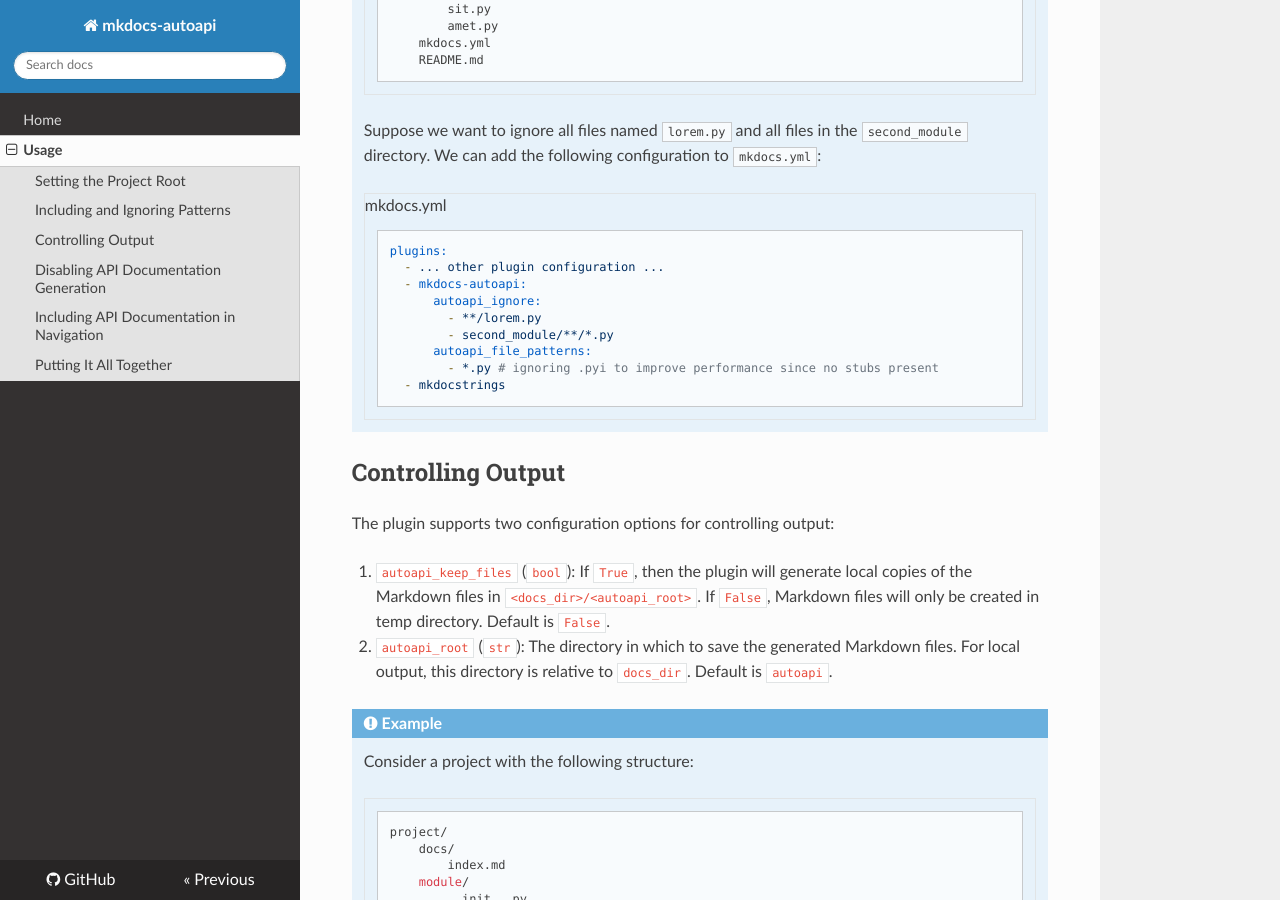
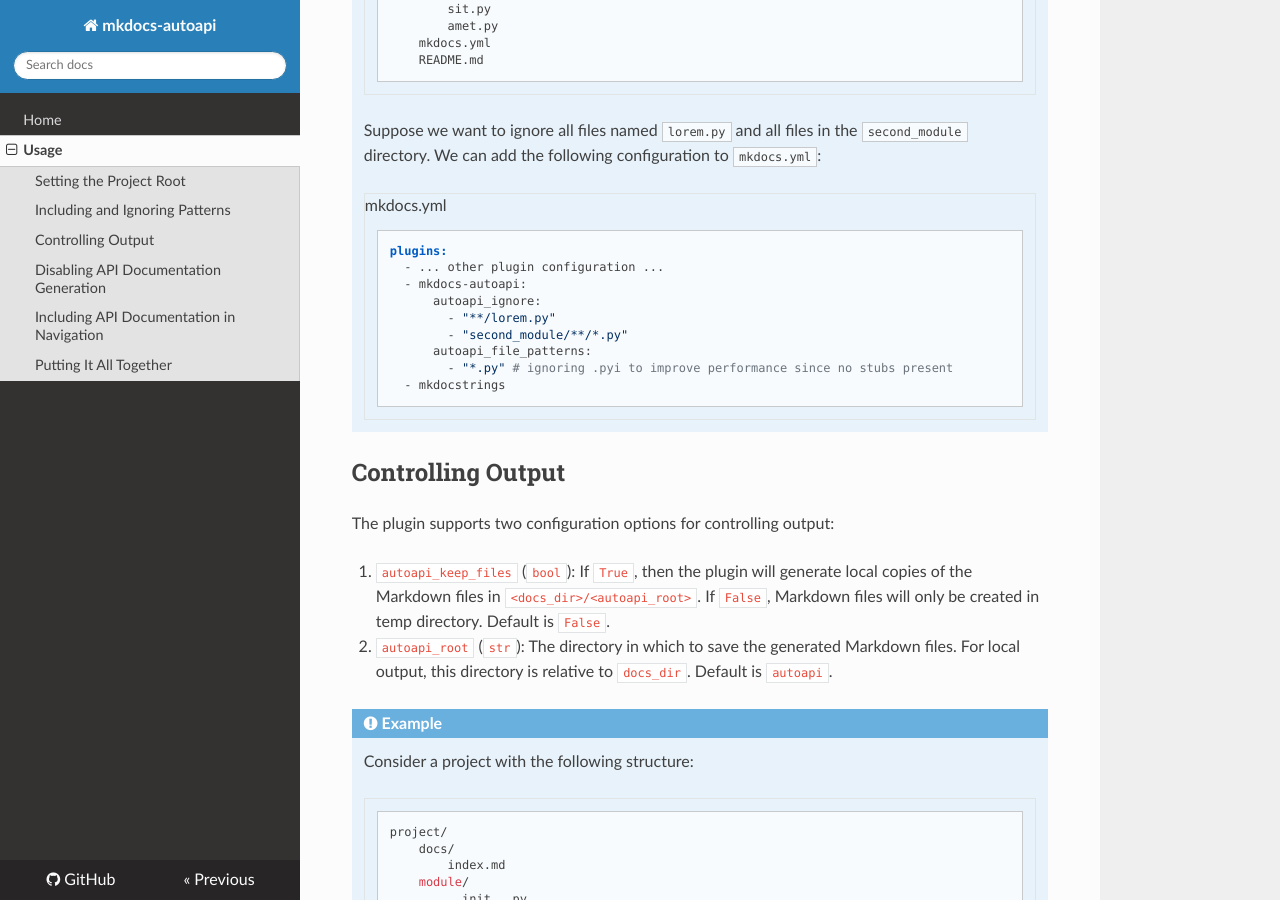
Before and after one commit to jcayers20/mkdocs-autoapi, an MkDocs documentation site: the page built from docs/usage.md, in a window 1280 px wide and 900 px high, scrolled down 2358 px. Built offline with MkDocs 1.6.1, drawn with Linux system fonts in a browser that asks for light colours; nearby versions of some CDN libraries.

Commit message:
Wrap autoapi ignore strings in quotation marks to avoid parsing error
YAML file requires quotation marks around strings beginning with special characters like asterisks. If not, mkdocs cannot parse the yaml file successfully. We see this error:
MkDocs encountered an error: expected alphabetic or numeric character, but found '*'

````diff
--- a/docs/usage.md
+++ b/docs/usage.md
@@ -122,10 +122,10 @@ default, all files with `.py` and `.pyi` extensions are included.
       - ... other plugin configuration ...
       - mkdocs-autoapi:
           autoapi_ignore:
-            - **/lorem.py
-            - second_module/**/*.py
+            - "**/lorem.py"
+            - "second_module/**/*.py"
           autoapi_file_patterns:
-            - *.py # ignoring .pyi to improve performance since no stubs present
+            - "*.py" # ignoring .pyi to improve performance since no stubs present
       - mkdocstrings
     ```
 
````
